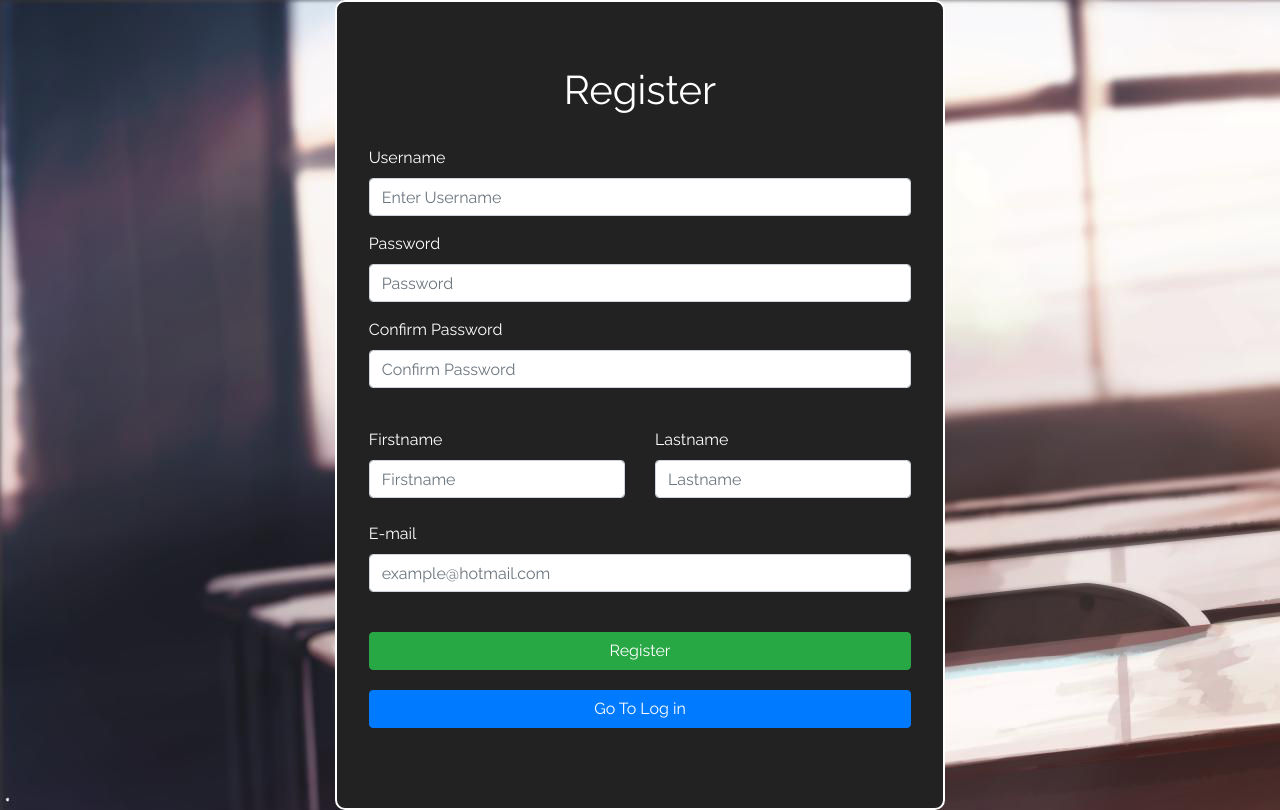
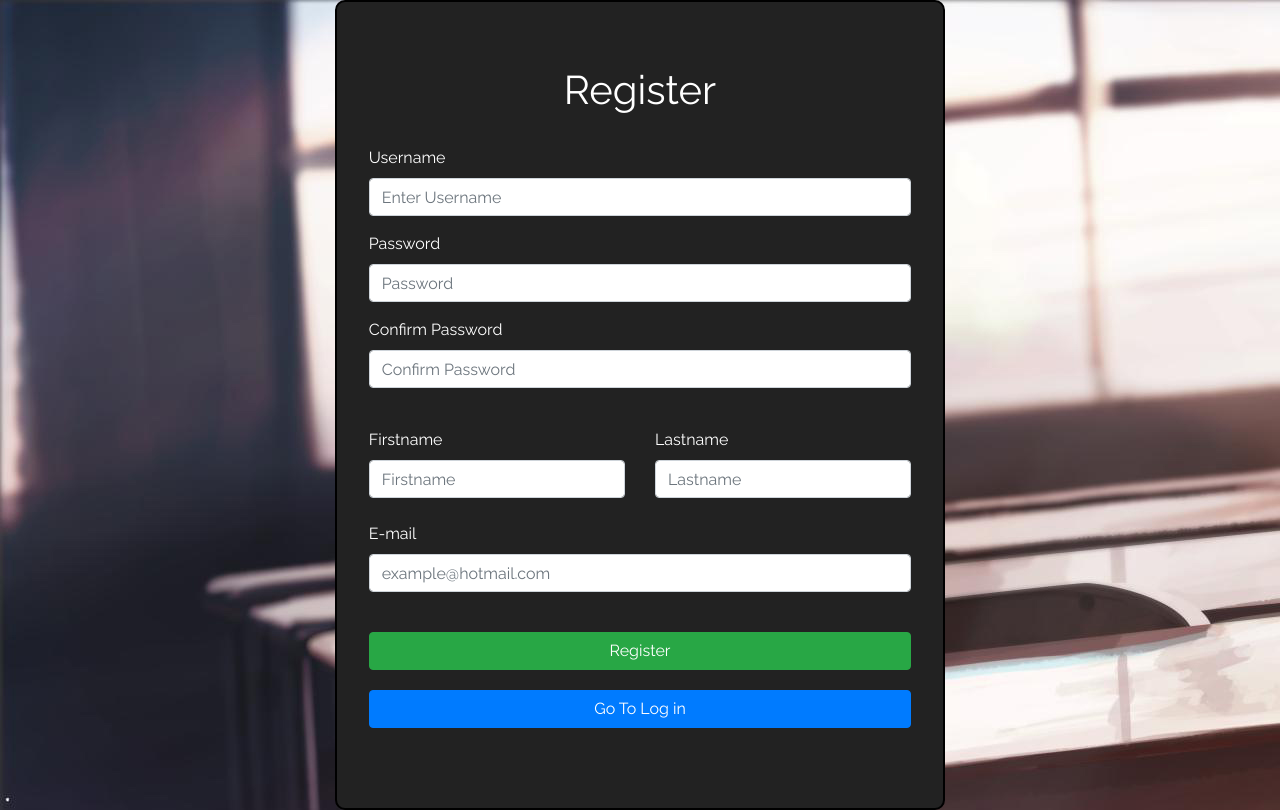
Before and after one commit to chanayus/Webpro_E-Booking, a Django app: page /authen/register/ in a window 1280 px wide. Run offline with Django 3.2, Linux system fonts and the light colour scheme; some libraries are stand-ins or nearby versions.

Commit message:
Update register.html

```diff
--- a/e_booking/authen/templates/authen/register.html
+++ b/e_booking/authen/templates/authen/register.html
@@ -4,7 +4,7 @@
 
 
 <div class="container h-100 d-flex justify-content-center">
-  <div class="jumbotron my-auto" style="background:#222; border: 2px solid #FFF; border-radius: 10px; width:55%;">
+  <div class="jumbotron my-auto" style="background:#222; border: 2px solid #000; border-radius: 10px; width:55%;">
     <center>
       <h1>Register</h1><br>
     </center>
```
